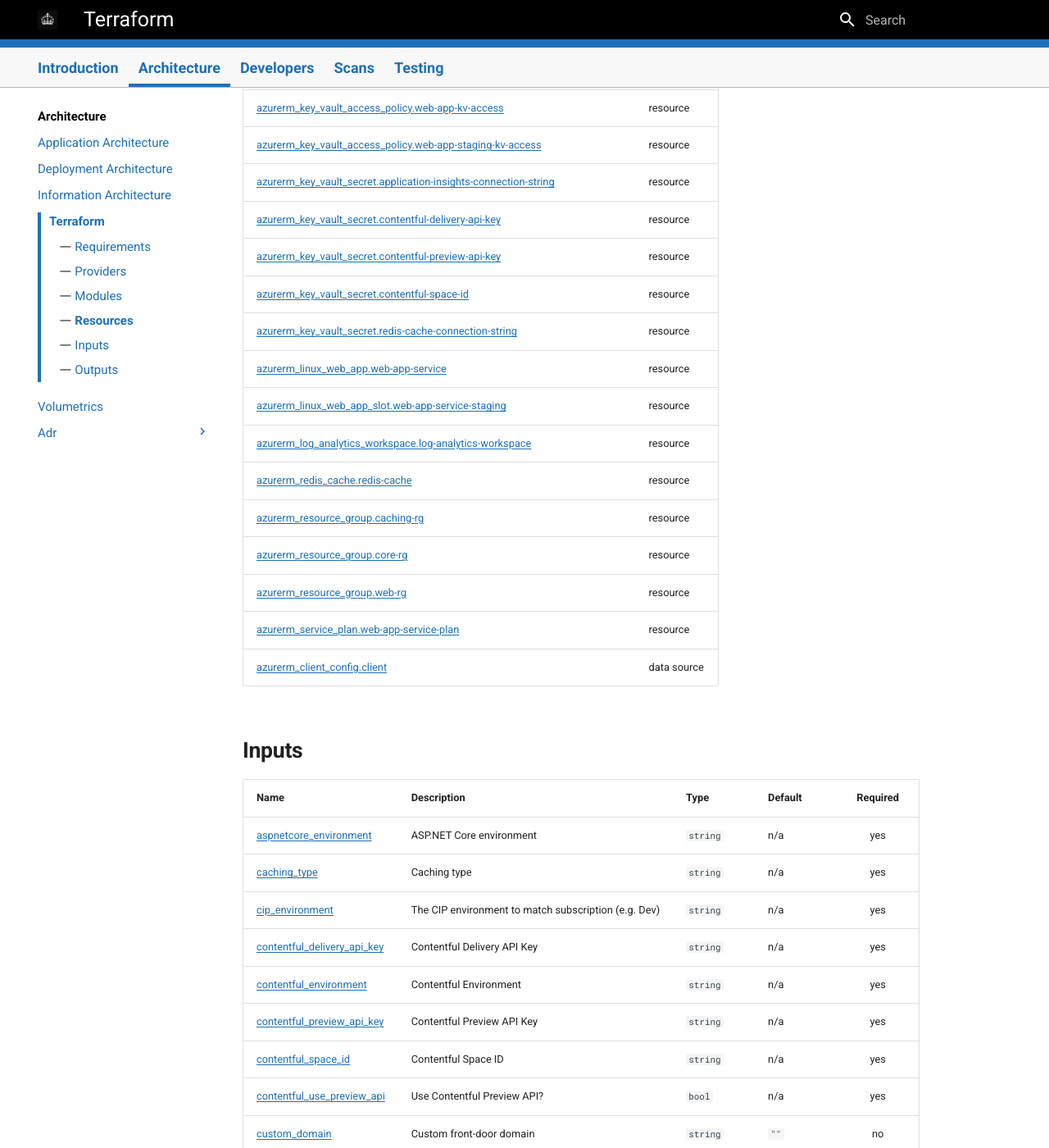
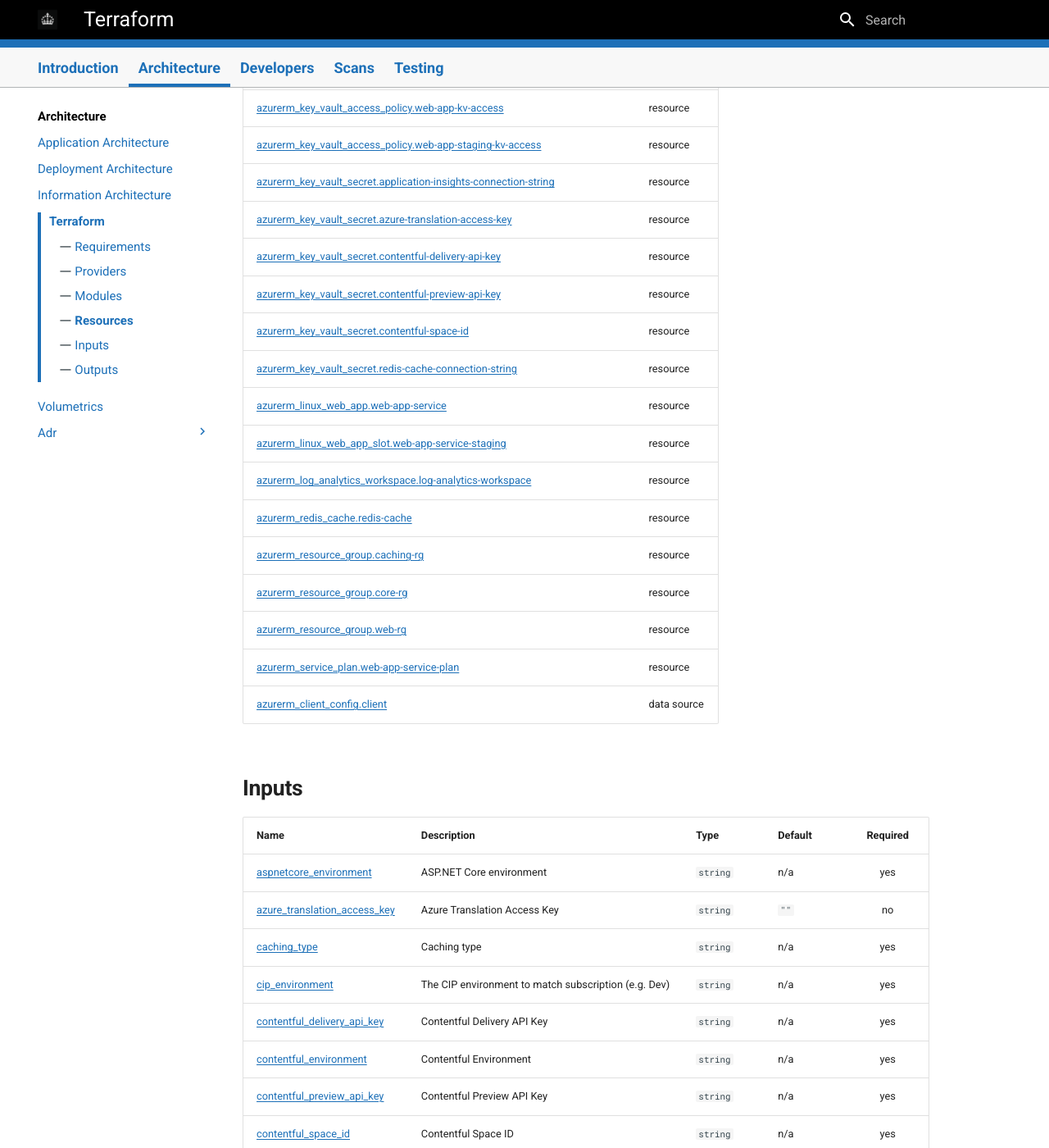
Before and after one commit to DFE-Digital/care-leavers, an MkDocs documentation site: the page built from docs/architecture/Terraform.md, in a window 1280 px wide and 1400 px high, scrolled down 1343 px. Shown: the whole window at 82% size. Built offline with MkDocs 1.6.1 and Material for MkDocs 9.7.7, drawn with Linux system fonts in a browser that asks for light colours.

Commit message:
Update documentation

```diff
--- a/docs/architecture/Terraform.md
+++ b/docs/architecture/Terraform.md
@@ -34,6 +34,7 @@ No modules.
 | [azurerm_key_vault_access_policy.web-app-kv-access](https://registry.terraform.io/providers/hashicorp/azurerm/latest/docs/resources/key_vault_access_policy) | resource |
 | [azurerm_key_vault_access_policy.web-app-staging-kv-access](https://registry.terraform.io/providers/hashicorp/azurerm/latest/docs/resources/key_vault_access_policy) | resource |
 | [azurerm_key_vault_secret.application-insights-connection-string](https://registry.terraform.io/providers/hashicorp/azurerm/latest/docs/resources/key_vault_secret) | resource |
+| [azurerm_key_vault_secret.azure-translation-access-key](https://registry.terraform.io/providers/hashicorp/azurerm/latest/docs/resources/key_vault_secret) | resource |
 | [azurerm_key_vault_secret.contentful-delivery-api-key](https://registry.terraform.io/providers/hashicorp/azurerm/latest/docs/resources/key_vault_secret) | resource |
 | [azurerm_key_vault_secret.contentful-preview-api-key](https://registry.terraform.io/providers/hashicorp/azurerm/latest/docs/resources/key_vault_secret) | resource |
 | [azurerm_key_vault_secret.contentful-space-id](https://registry.terraform.io/providers/hashicorp/azurerm/latest/docs/resources/key_vault_secret) | resource |
@@ -53,6 +54,7 @@ No modules.
 | Name | Description | Type | Default | Required |
 |------|-------------|------|---------|:--------:|
 | <a name="input_aspnetcore_environment"></a> [aspnetcore\_environment](#input\_aspnetcore\_environment) | ASP.NET Core environment | `string` | n/a | yes |
+| <a name="input_azure_translation_access_key"></a> [azure\_translation\_access\_key](#input\_azure\_translation\_access\_key) | Azure Translation Access Key | `string` | `""` | no |
 | <a name="input_caching_type"></a> [caching\_type](#input\_caching\_type) | Caching type | `string` | n/a | yes |
 | <a name="input_cip_environment"></a> [cip\_environment](#input\_cip\_environment) | The CIP environment to match subscription (e.g. Dev) | `string` | n/a | yes |
 | <a name="input_contentful_delivery_api_key"></a> [contentful\_delivery\_api\_key](#input\_contentful\_delivery\_api\_key) | Contentful Delivery API Key | `string` | n/a | yes |
```
